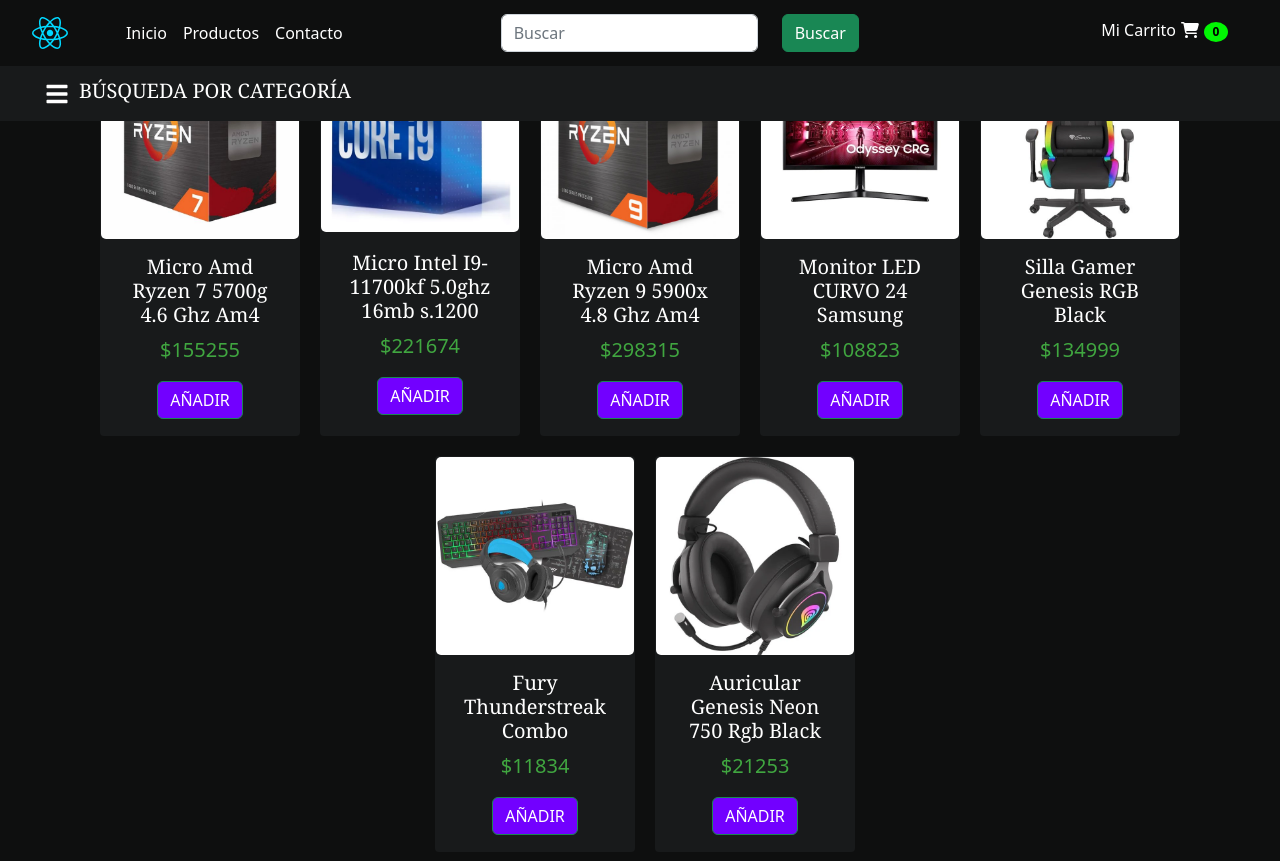
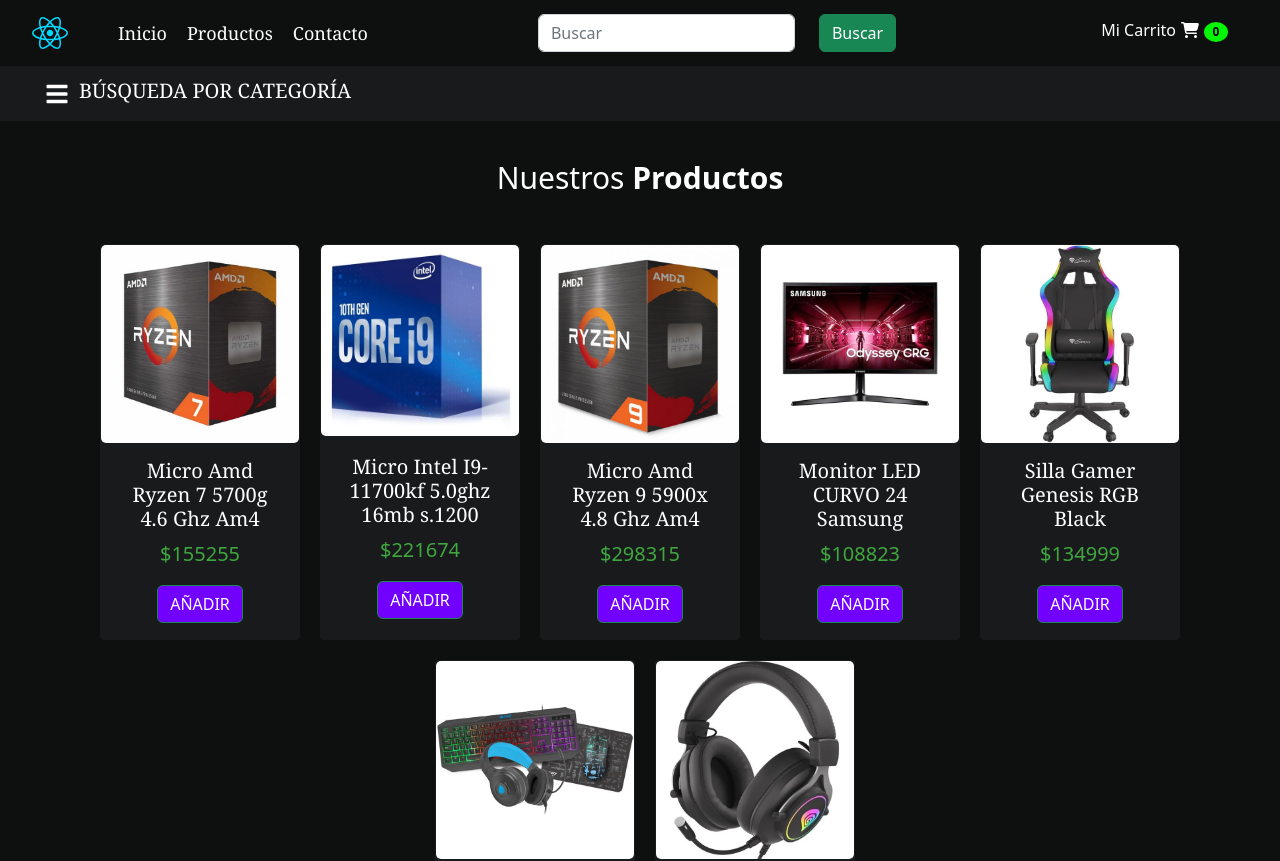
Before and after one commit to cutriaxel/cutrireact, a React (Vite) app: page /productos in a window 1280 px wide. Shown: the top 861 px of the page. Built offline with nearby package versions, Linux system fonts and the light colour scheme.

Commit message:
formateo

```diff
--- a/src/App.jsx
+++ b/src/App.jsx
@@ -37,6 +37,7 @@
 
       <Routes>
         <Route path="/" element={<ItemListContainer nombre="Productos" addToCart={addToCart} />} />
+        <Route path="/" element={<ItemListContainer nombre="Productos" addToCart={addToCart} />} />
         <Route path="/Productos" element={<Productos addToCart={addToCart}  />} />
       </Routes>
 
--- a/src/components/Header/NavBar.jsx
+++ b/src/components/Header/NavBar.jsx
@@ -8,6 +8,7 @@
 import Navbar from 'react-bootstrap/Navbar';
 import logo from '..//..//assets/react.svg';
 import { FaBars, FaTimes } from 'react-icons/fa';
+import { Link } from 'react-router-dom';
 
 function NavBar({ cartCount, handleOpenModal }) {
   const [showSidebar, setShowSidebar] = useState(false);
@@ -30,9 +31,9 @@
               style={{ maxHeight: '100px' }}
               navbarScroll
             >
-              <Nav.Link className='nav__link' href="#action1" style={{ color: 'white'}}>Inicio</Nav.Link>
-              <Nav.Link className='nav__link' href="#action2" style={{ color: 'white' }}>Productos</Nav.Link>
-              <Nav.Link className='nav__link' href="#action1" style={{ color: 'white' }}>Contacto</Nav.Link>
+              <Link className='nav__link'  style={{ color: 'white'}} to={"/"} >Inicio</Link>
+              <Link className='nav__link'  style={{ color: 'white' }} to={"/Productos"} >Productos</Link>
+              <Link className='nav__link'  style={{ color: 'white' }} to={"/Contacto"} >Contacto</Link>
             </Nav>
 
             <div className='form__container'>
--- a/src/components/Header/NavBar.scss
+++ b/src/components/Header/NavBar.scss
@@ -105,3 +105,10 @@
   padding: 4px;
   text-align: center;
 }
+
+.nav__link {
+  text-decoration: none;
+  font-size: 18px;
+  margin-right: 20px;
+  font-family: Cambria, serif;
+}
--- a/src/components/ItemListContainer/ItemListContainer.jsx
+++ b/src/components/ItemListContainer/ItemListContainer.jsx
@@ -4,6 +4,8 @@
 import Carousel from '../Carousel/Carousel';
 import Banner from '../Banner/Banner';
 import PcRecomendadas from '../PcRecomendadas/PcRecomendadas';
+import { useParams } from 'react-router-dom';
+
 
 function ItemListContainer({ nombre, addToCart }) {
   return (
@@ -18,7 +20,7 @@
               {nombre} <strong>Destacados</strong>{' '}
             </h5>
             <hr style={{ color: 'white' }} />
-            <a href="#action1" style={{ color: '#40a640' }}>
+           <a href="#action1" style={{ color: '#40a640' }}>
               Ver todo
             </a>
           </div>
--- a/src/components/Productos/Productos.jsx
+++ b/src/components/Productos/Productos.jsx
@@ -1,13 +1,19 @@
 import React from 'react';
 import Cards from '../Cards/Cards';
+import './Productos.scss';
 
 const Productos = ({ addToCart }) => {
 
 
   return (
-
+    <>
+    <div className='nuestros-productos'>
+    <h5> Nuestros <strong>Productos</strong></h5>
+    </div>
+    <div>
     <Cards addToCart={addToCart} />
-
+    </div>
+    </>
   );
 };
 
--- /dev/null
+++ b/src/components/Productos/Productos.scss
@@ -0,0 +1,10 @@
+.nuestros-productos {
+  margin-top: 10rem;
+  display: flex;
+  justify-content: center;
+  align-items: center;
+  h5 {
+    color: white;
+    font-size: 30px;
+  }
+}
--- a/src/data/MOCK_DATA.JS
+++ b/src/data/MOCK_DATA.JS
@@ -1,46 +1,53 @@
 import { imagen1, imagen2, imagen3, imagen4, imagen5, imagen6, imagen7 } from "../helpers/Index";
 
-export const mockData =[
+export const mockData = [
   {
     "id": 1,
     "image": imagen1,
     "title": "Micro Amd Ryzen 7 5700g 4.6 Ghz Am4",
-    "price": 155255
+    "price": 155255,
+    "category": "Procesadores"
   },
   {
     "id": 2,
     "image": imagen2,
     "title": "Micro Intel I9-11700kf 5.0ghz 16mb s.1200",
-    "price": 221674
+    "price": 221674,
+    "category": "Procesadores"
   },
   {
     "id": 3,
     "image": imagen3,
     "title": "Micro Amd Ryzen 9 5900x 4.8 Ghz Am4",
-    "price": 298315
+    "price": 298315,
+    "category": "Procesadores"
   },
   {
     "id": 4,
     "image": imagen4,
     "title": "Monitor LED CURVO 24 Samsung",
-    "price": 108823
+    "price": 108823,
+    "category": "Monitores"
   },
   {
     "id": 5,
     "image": imagen5,
     "title": "Silla Gamer Genesis RGB Black",
-    "price": 134999
+    "price": 134999,
+    "category": "Sillas"
   },
   {
     "id": 6,
     "image": imagen6,
     "title": "Fury Thunderstreak Combo",
-    "price": 11834
+    "price": 11834,
+    "category": "Combos"
   },
   {
     "id": 7,
     "image": imagen7,
     "title": "Auricular Genesis Neon 750 Rgb Black",
-    "price": 21253
+    "price": 21253,
+    "category": "Auriculares"
   }
 ]
--- a/src/styles/styles.scss
+++ b/src/styles/styles.scss
@@ -7,3 +7,4 @@
 @import 'components/PcRecomendadas.scss';
 @import 'components/Footer.scss';
 @import 'components/CartModal.scss';
+@import 'components/Productos.scss';
```
